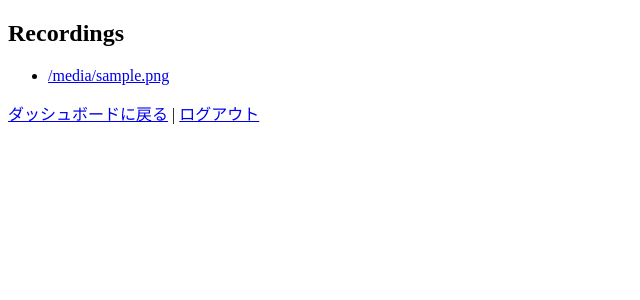
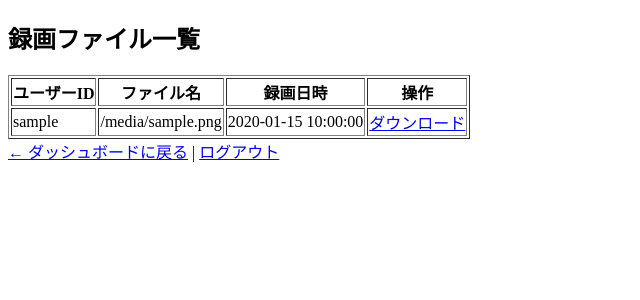
Before and after one commit to k-portfolio/face-recognition-recorder, a Flask app: template templates/recordings.html in a window 1280 px wide. Shown: the top 300 px of the page, without its empty margins (0-640 px from the left). Run offline with Flask 3, Linux system fonts and the light colour scheme; the template is opened without the code that fills it: most values are stand-ins (such as "Sample title", 1, 10 or a date in 2020); some libraries are stand-ins or nearby versions.

Commit message:
録画情報をDB保存 & 一覧表示機能改修

```diff
--- a/app.py
+++ b/app.py
@@ -1,6 +1,6 @@
 # 標準ライブラリ
 import os
-from datetime import timedelta
+from datetime import timedelta, datetime, timezone
 
 # 外部ライブラリ
 from dotenv import load_dotenv
@@ -30,6 +30,14 @@ class User(db.Model):
     id = db.Column(db.Integer, primary_key=True)
     username = db.Column(db.String(150), unique=True, nullable=False)
     password = db.Column(db.String(150), nullable=False)
+
+class RecordingLog(db.Model):
+    id = db.Column(db.Integer, primary_key=True)
+    user_id = db.Column(db.Integer, db.ForeignKey('user.id'), nullable=False)
+    filename = db.Column(db.String(150), nullable=False)
+    timestamp = db.Column(db.DateTime, default=datetime.now(timezone.utc))
+
+    user = db.relationship('User', backref=db.backref('recording_logs', lazy=True))
 
 # ルーティング
 @app.before_request
@@ -90,8 +98,8 @@ def dashboard():
 def recordings():
     if "user_id" not in session:
         return redirect(url_for("login"))
-    files = os.listdir("recordings")
-    return render_template("recordings.html", files=files)
+    logs = RecordingLog.query.order_by(RecordingLog.timestamp.desc()).all()
+    return render_template("recordings.html", logs=logs)
 
 # 録画ファイルダウンロード
 @app.route("/recordings/<filename>")
@@ -119,9 +127,16 @@ def stop_recording():
     if not recorder.recording:
         return jsonify({"message": "録画は開始されていません。"}), 400
     recorder.stop()
+    # 録画停止後にログを保存
+    new_log = RecordingLog(
+        user_id=session["user_id"],
+        filename=os.path.basename(recorder.output_file)
+    )
+    db.session.add(new_log)
+    db.session.commit()
     return jsonify({"message": "録画を停止しました。"}), 200
 
-#  録画ステータス取得
+# 録画ステータス取得
 @app.route("/recording_status")
 def recording_status():
     if "user_id" not in session:
--- a/templates/recordings.html
+++ b/templates/recordings.html
@@ -1,14 +1,25 @@
 <!DOCTYPE html>
 <html lang="ja">
-<head><title>Recordings</title></head>
+<head><title>録画ファイル一覧</title></head>
 <body>
-  <h2>Recordings</h2>
-  <ul>
-    {% for file in files %}
-      <li><a href="/recordings/{{ file }}">{{ file }}</a></li>
+  <h2>録画ファイル一覧</h2>
+  <table border="1">
+    <tr>
+      <th>ユーザーID</th>
+      <th>ファイル名</th>
+      <th>録画日時</th>
+      <th>操作</th>
+    </tr>
+    {% for log in logs %}
+    <tr>
+      <td>{{ log.user.username }}</td>
+      <td>{{ log.filename }}</td>
+      <td>{{ log.timestamp.strftime("%Y-%m-%d %H:%M:%S") }}</td>
+      <td><a href="/recordings/{{ log.filename }}">ダウンロード</a></td>
+    </tr>
     {% endfor %}
-  </ul>
-  <a href="/dashboard">ダッシュボードに戻る</a> |
+  </table>
+  <a href="/dashboard">← ダッシュボードに戻る</a> |
   <a href="/logout">ログアウト</a>
 </body>
 </html>
```
